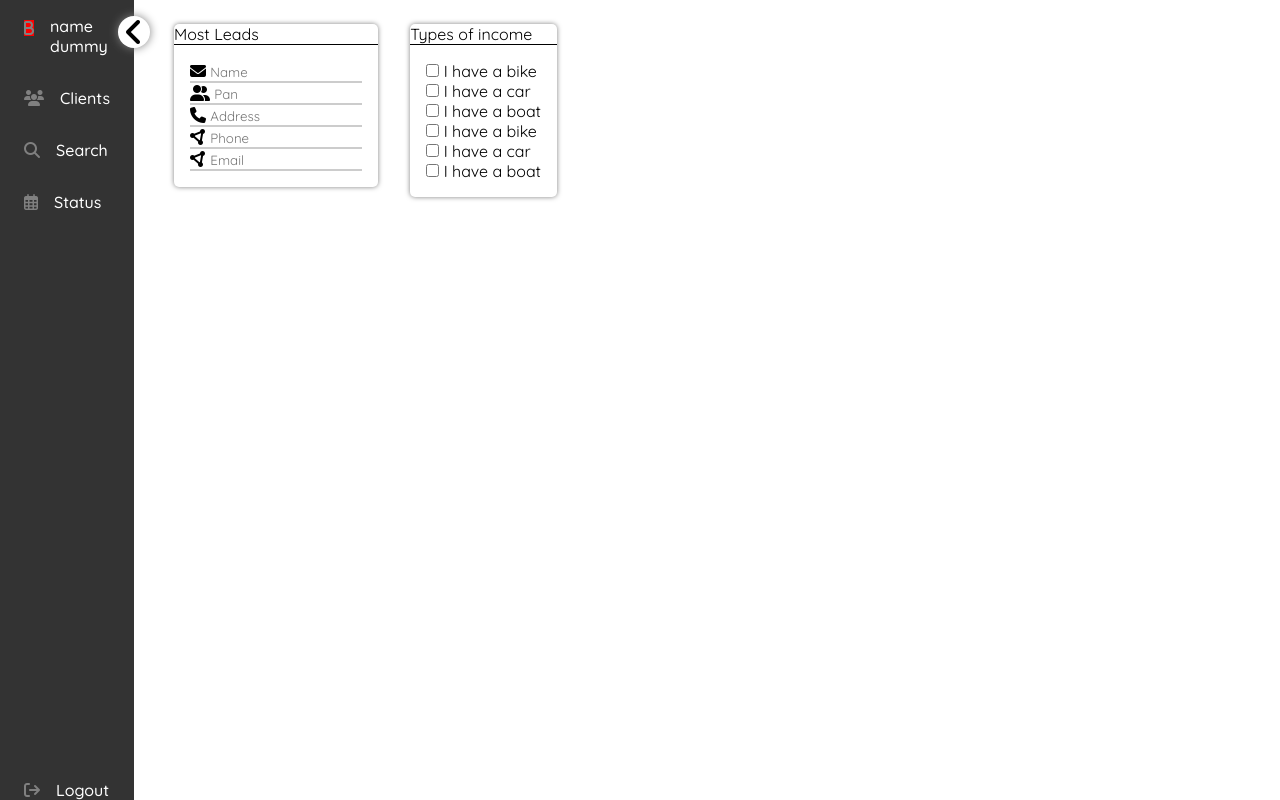
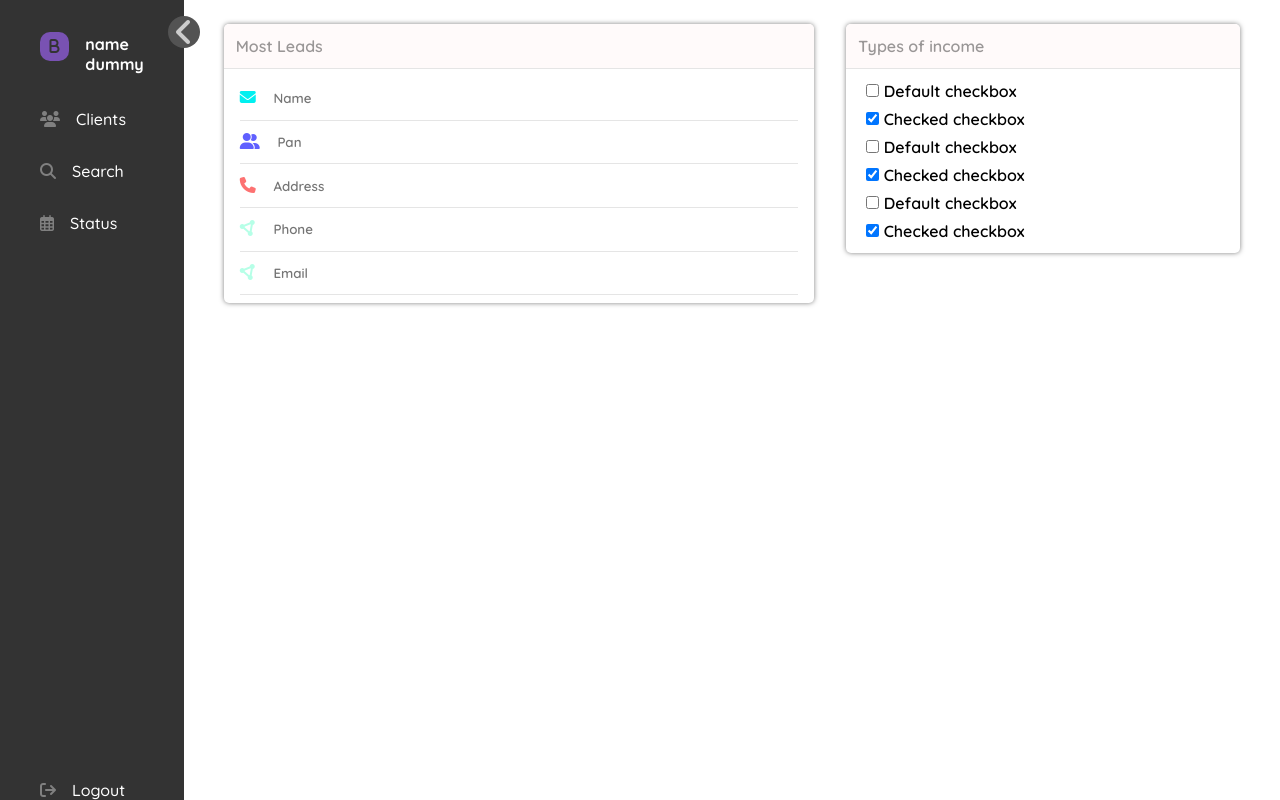
Before and after one commit to MALKA-ANJUM/Test, a plain HTML site: page index.html in a window 1280 px wide. Drawn offline with Linux system fonts and the light colour scheme.

Commit message:
Add files via upload

```diff
--- a/index.html
+++ b/index.html
@@ -25,19 +25,19 @@
                             <p>name <br>dummy</p>
                         </a>
                     </li>
-                    <li class="nav__listitem">
+                    <li class="nav__listitem item">
                         <a href="#">
                             <i class="fa-solid fa-users"></i>
                             <p>Clients</p>
                         </a>
                     </li>
-                    <li class="nav__listitem">
+                    <li class="nav__listitem item">
                         <a href="#">
                             <i class="fa-solid fa-magnifying-glass"></i>
                             <p>Search</p>
                         </a>
                     </li>
-                    <li class="nav__listitem">
+                    <li class="nav__listitem item">
                         <a href="#">
                             <i class="fa-regular fa-calendar-days"></i>
                             <p>Status</p>
@@ -57,28 +57,28 @@
         <div class="main">
             <div class="leads">
                 <div class="leads-title">
-                    Most Leads
+                    <p>Most Leads</p>
                 </div>
                 <div class="leads-details">
                     <form>
                         <div class="input">
-                            <i class="fas fa-envelope"></i>
+                            <i class="fas fa-envelope" style="color: rgb(0, 240, 240);"></i>
                             <input type="text" placeholder="Name">
                         </div>
                         <div class="input">
-                            <i class="fa fa-user-group"></i>
+                            <i class="fa fa-user-group" style="color: rgb(96, 96, 255);"></i>
                             <input type="text" placeholder="Pan">
                         </div>
                         <div class="input">
-                            <i class="fa fa-phone"></i>
+                            <i class="fa fa-phone" style="color: rgb(253, 114, 114);"></i>
                             <input type="text" placeholder="Address">
                         </div>
                         <div class="input">
-                            <i class="fa fa-circle-nodes"></i>
+                            <i class="fa fa-circle-nodes" style="color: rgb(182, 255, 231);"></i>
                             <input type="text" placeholder="Phone">
                         </div>
                         <div class="input">
-                            <i class="fa fa-circle-nodes"></i>
+                            <i class="fa fa-circle-nodes" style="color: rgb(182, 255, 231);"></i>
                             <input type="text" placeholder="Email">
                         </div>
                     </form>
@@ -86,26 +86,35 @@
             </div>
             <div class="income">
                 <div class="income-title">
-                    Types of income
+                   <p> Types of income</p>
                 </div>
                 <div class="income-details">
-                    <input type="checkbox" id="vehicle1" value="Bike">
-                    <label for="vehicle1"> I have a bike</label><br>
-
-                    <input type="checkbox" id="vehicle2" name="vehicle2" value="Car">
-                    <label for="vehicle2"> I have a car</label><br>
-
-                    <input type="checkbox" id="vehicle3" name="vehicle3" value="Boat">
-                    <label for="vehicle3"> I have a boat</label><br>
-
-                    <input type="checkbox" id="vehicle1" name="vehicle1" value="Bike">
-                    <label for="vehicle1"> I have a bike</label><br>
-
-                    <input type="checkbox" id="vehicle2" name="vehicle2" value="Car">
-                    <label for="vehicle2"> I have a car</label><br>
-
-                    <input type="checkbox" id="vehicle3" name="vehicle3" value="Boat">
-                    <label for="vehicle3"> I have a boat</label><br>
+                    <ul>
+                        <li>
+                            <input type="checkbox" id="box1">
+                            <label for="box1">Default checkbox</label>
+                        </li>
+                        <li>
+                            <input type="checkbox" id="box2" checked>
+                             <label for="box2">Checked checkbox</label>
+                        </li>
+                        <li>
+                            <input type="checkbox" id="box3" >
+                            <label for="box3">Default checkbox</label>
+                        </li>
+                        <li>
+                            <input type="checkbox" id="box4" checked>
+                            <label for="box4">Checked checkbox</label>
+                        </li>
+                        <li>
+                            <input type="checkbox" id="box5">
+                            <label for="box5">Default checkbox</label>
+                        </li>
+                        <li>
+                            <input type="checkbox" id="box6" checked>
+                            <label for="box6">Checked checkbox</label>
+                        </li>
+                    </ul>
                 </div>
             </div>
         </div>
--- a/style.css
+++ b/style.css
@@ -4,6 +4,7 @@
     padding: 0;
     box-sizing: border-box;
     font-family: 'Quicksand', sans-serif;
+    list-style: none;
 }
 .container{
     display: flex;
@@ -19,9 +20,8 @@
 .nav__expand{
     width: 2rem;
     height: 2rem;
-    fill: gray;
-    background: white;
-    box-shadow: 0px 0px 10px gray;
+    background: rgb(83, 83, 83);
+
     border-radius: 50%;
     position: absolute;
     right: -1rem;
@@ -32,21 +32,40 @@
     transform: rotatez(-180deg);
     transition: transform 200ms ease-in-out;
     text-align: center;
+    color: rgb(204, 204, 204);
+
 }
 .nav__list{
     display: flex;
     flex-direction: column;
+    padding: 1em;
 }
 
 .nav__listitem{
-    list-style: none;
+
     transition: all 200ms ease-in;
     padding: 1rem 1.5rem;
     cursor: pointer;
+
 }
 .nav__listitem:nth-child(1) i{
-    background: red;
+    background: #7952B3;
+    color: #333;
     margin-bottom: 1em;
+    padding: 0.4em 0.6em;
+    border-radius: 10px;
+
+}
+.nav__listitem:nth-child(1) p{
+    font-weight: 700;
+}
+.nav__listitem.item:hover{
+    background: rgba(206, 206, 206, 0.1);
+    border-radius: 10px;
+
+}
+.nav__listitem:hover:not(1){
+    background: #fff;
 }
 .nav__listitem a{
     display: flex;
@@ -91,38 +110,64 @@
     display: flex;
     width: 100%;
     margin: 1.5rem;
-
 }
-
+.leads{
+    width: 60%;
+}
+.income{
+    width: 40%;
+}
 .leads,
 .income{
-
    margin: 0 auto;
-
    height: max-content;
    margin: 0 1rem;
-
    box-shadow: 0 0 5px rgba(0, 0, 0, 0.5);
    border-radius: 5px;
+   overflow: hidden;
 }
 .leads-title,
 .income-title{
-    border-bottom: 1px solid #000;
-
+    border-bottom: 1px solid rgba(0, 0, 0, 0.1);
+}
+.leads-title p,
+.income-title p{
+    padding: 0.75em;
+    background: rgb(255, 250, 250);
+    font-weight: 600;
+    color: rgba(0, 0, 0, 0.4);
+}
+.leads-details,
+.income-details{
+  padding: 0.5rem 1em;
+}
+.leads-details .input{
+    border-bottom: 1px solid rgba(0, 0, 0, 0.1);
+}
+.leads-details input{
+    font-weight: 600;
+    color: rgba(0, 0, 0, 0.4);
+    padding: 1em;
+}
+input{
+    border: none;
+}
+.income-details label{
+    font-weight: 600;
+}
+.income-details li{
+    padding: 0.25em;
 }
 
-.leads-details,
-.income-details{
-  padding: 1rem;
+@media screen and (max-width:700px){
+    .main{
+        flex-direction: column;
+    }
+    .leads{
+        width: 100%;
+        margin-bottom: 1em;
+    }
+    .income{
+        width: 100%;
+    }
 }
-
-.leads-details .input{
-    border-bottom: 2px solid rgba(0, 0, 0, 0.2);
-
-}
-
-input{
-
-    border: none;
-
-}
```
